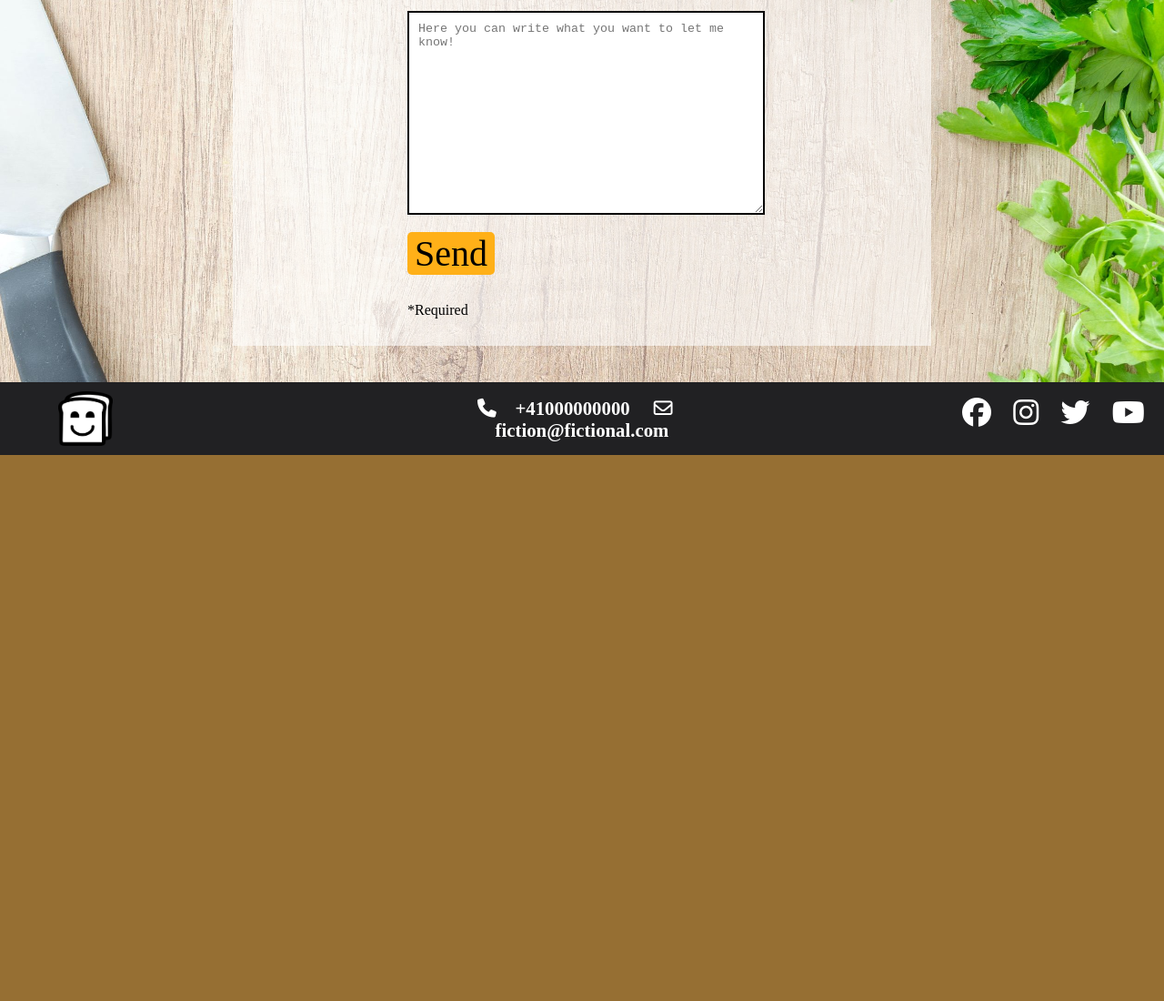
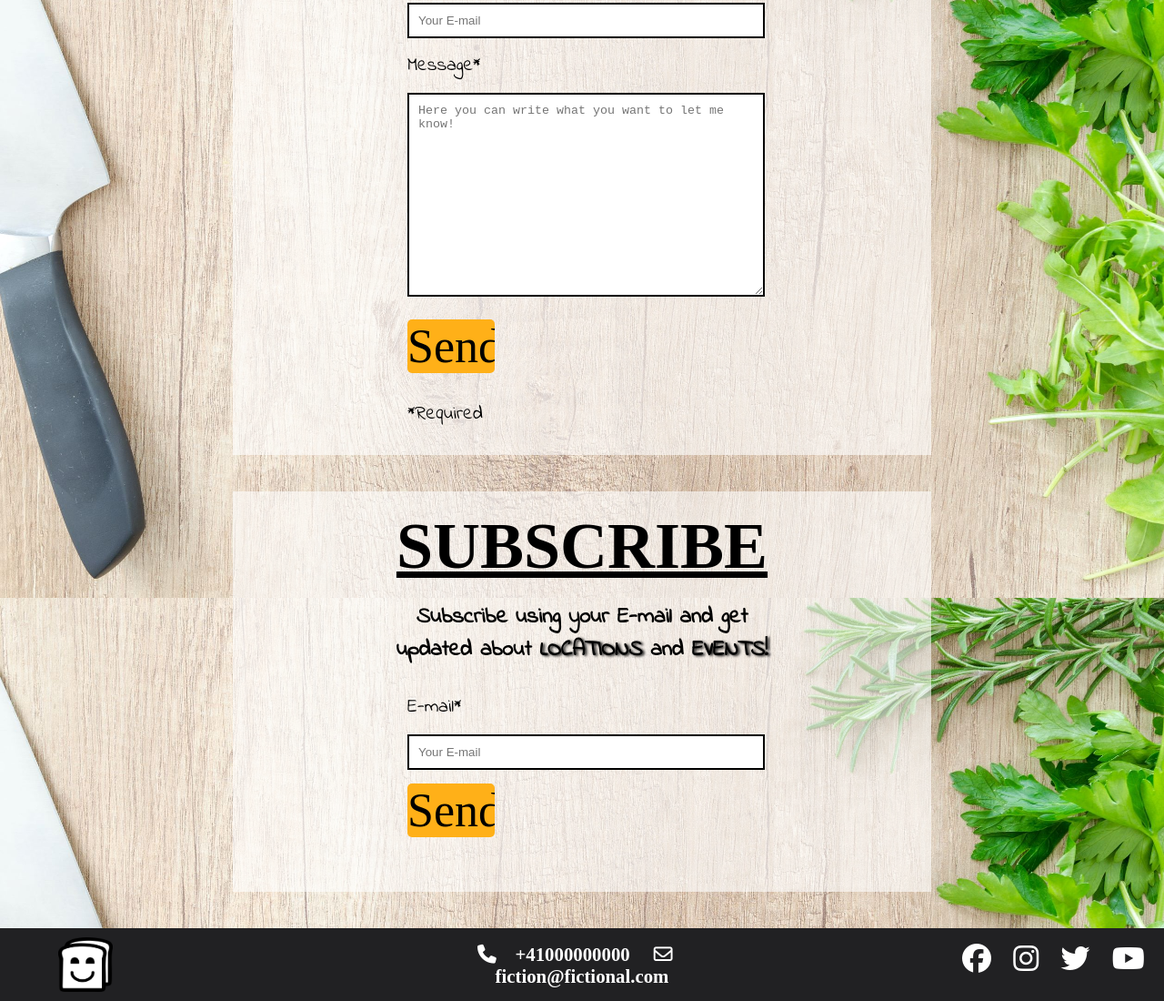
Before and after one commit to SalMod91/Try, a plain HTML site: page contact.html in a window 1280 px wide. Shown: the part 1038-2138 px from the top of the page at 91% size. Before the commit the page ends 1538 px from the top, so only its background shows below. Drawn offline with Linux system fonts and the light colour scheme; a web font is replaced by a local one.

Commit message:
feat: add 'Subscribe' form 'Indie Flower' font and 'Gloria Hallelujah' font

```diff
--- a/assets/css/style.css
+++ b/assets/css/style.css
@@ -1,5 +1,6 @@
 /* Imported Fonts */
-@import url('https://fonts.googleapis.com/css2?family=Amatic+SC&family=Fredericka+the+Great&family=Merriweather:ital,wght@1,300&display=swap');
+@import url('https://fonts.googleapis.com/css2?family=Amatic+SC&family=Fredericka+the+Great&family=Gloria+Hallelujah&family=Indie+Flower&family=Merriweather:ital,wght@1,300&display=swap');
+
 
 * {
     margin: 0;
@@ -296,14 +297,15 @@
     background: rgba(255, 255, 255, 0.6);
     width: 80%;
     position: relative;
-    height: 100px;
+    height: 120px;
     margin: 40px auto 0;
     display: flex;
     align-items: center;
     justify-content: center;
     font-family: "Fredericka the great";
-    font-size: 400%;
+    font-size: 300%;
     text-align: center;
+    text-transform: uppercase;
     text-decoration: underline;
 }
 
@@ -348,14 +350,15 @@
     background: rgba(255, 255, 255, 0.6);
     width: 80%;
     position: relative;
-    height: 100px;
+    height: 120px;
     margin: 40px auto 0;
     display: flex;
     align-items: center;
     justify-content: center;
     font-family: "Fredericka the great";
-    font-size: 400%;
+    font-size: 300%;
     text-align: center;
+    text-transform: uppercase;
     text-decoration: underline;
 }
 
@@ -549,6 +552,7 @@
     font-size: 300%;
     text-align: center;
     text-transform: uppercase;
+    text-decoration: underline;
 }
 
 #contact-container {
@@ -559,6 +563,8 @@
     overflow: auto;
     padding-bottom: 30px;
     text-align: center;
+    font-family: "Indie Flower";
+    font-size: 130%;
 }
 
 /* Contact Form */
@@ -598,6 +604,66 @@
     padding-left: 25%;
 }
 
+/* Subscribe Form */
+#subscribe-banner {
+    background: rgba(255, 255, 255, 0.6);
+    width: 60%;
+    position: relative;
+    height: 120px;
+    margin: 40px auto 0;
+    display: flex;
+    align-items: center;
+    justify-content: center;
+    font-family: "Fredericka the great";
+    font-size: 300%;
+    text-align: center;
+    text-transform: uppercase;
+    text-decoration: underline;
+}
+
+#subscribe-container {
+    background: rgba(255, 255, 255, 0.6);
+    width: 60%;
+    position: relative;
+    margin: 0 auto 40px;
+    overflow: auto;
+    padding-bottom: 30px;
+    text-align: center;
+    font-family: "Indie Flower";
+    font-size: 130%;
+}
+
+#subscribe-form {
+    width: 50%;
+    padding: 30px;
+    text-align: left;
+    margin: 0 auto;
+}
+
+#subscribe-form>input[type=email] {
+    width: 96%;
+    padding: 10px;
+    border: 2px solid black;
+    margin-top: 15px;
+    margin-bottom: 15px;
+}
+
+#subscribe-form>input[type=submit] {
+    font-size: 250%;
+    font-family: "Fredericka the great";
+    background-color: #FFB018;
+    color: #000000;
+    border-radius: 5px;
+    width: 25%;
+    cursor: pointer;
+}
+
+#subscribe-form>input[type=submit]:hover {
+    background-color: #000000;
+    color: #FFB018;
+    transition: all 0.5s;
+}
+
 /* Footer */
 footer {
     background-color: rgb(33, 33, 35);
@@ -626,7 +692,7 @@ footer h4 {
     padding-top: 1.1%;
     font-size: 130%;
 }
-
+/* Footer Social */
 .social-links {
     text-align: right;
     margin-top: 4%;
--- a/contact.html
+++ b/contact.html
@@ -56,16 +56,16 @@
             </div>
         </section>
 
-        <!-- Contact form -->
         <main>
+            <!-- Contact Banner-->
             <section>
                 <div id="contact-banner">
                     <h2>Contact Me</h2>
                 </div>
+
+                <!-- Contact Form-->
                 <div id="contact-container">
-                    <h3>You want more infos about me or about the events?</h3>
-                    <h3>You have feedback, suggestions or events you want me to participate?</h3>
-                    <h3>Then contact me!</h3>
+                    <h3>You want more infos about me or about the events?<br>You have feedback, suggestions or events you want me to participate?<br><bold style="text-shadow: 2px 1px 3px black;">CONTACT ME!<bold></bold></h3>
 
                     <form action="https://formdump.codeinstitute.net/" method="POST" id="contact-form">
 
@@ -75,8 +75,8 @@
                         <label for="lname">Last Name*</label>
                         <input type="text" id="lname" name="lastname" placeholder="Your Last Name" required>
 
-                        <label for="email">E-mail*</label>
-                        <input type="email" id="email" name="email" placeholder="Your E-mail" required>
+                        <label for="contact-email">E-mail*</label>
+                        <input type="email" id="contact-email" name="contact-email" placeholder="Your E-mail" required>
 
                         <label for="message">Message*</label>
                         <textarea id="message" name="message" placeholder="Here you can write what you want to let me know!" required style="height: 200px"></textarea>
@@ -84,6 +84,22 @@
                         <input type="submit" value="Send">
                     </form>
                     <p id="required">*Required</p>
+                </div>
+                <!-- Subscribe Banner-->
+                <div id="subscribe-banner">
+                    <h2>Subscribe</h2>
+                </div>
+
+                <!-- Subscribe Form-->
+                <div id="subscribe-container">
+                    <h3>Subscribe using your E-mail and get <br>updated about <bold style="text-shadow: 2px 1px 3px black;">LOCATIONS</bold> and <bold style="text-shadow: 2px 1px 3px black;">EVENTS!</bold></h3>
+
+                    <form action="https://formdump.codeinstitute.net/" method="POST" id="subscribe-form">
+
+                        <label for="subscribe-email">E-mail*</label>
+                        <input type="email" id="subscribe-email" name="subscribe-email" placeholder="Your E-mail" required>
+
+                        <input type="submit" value="Send">
                 </div>
             </section>
         </main>
```
